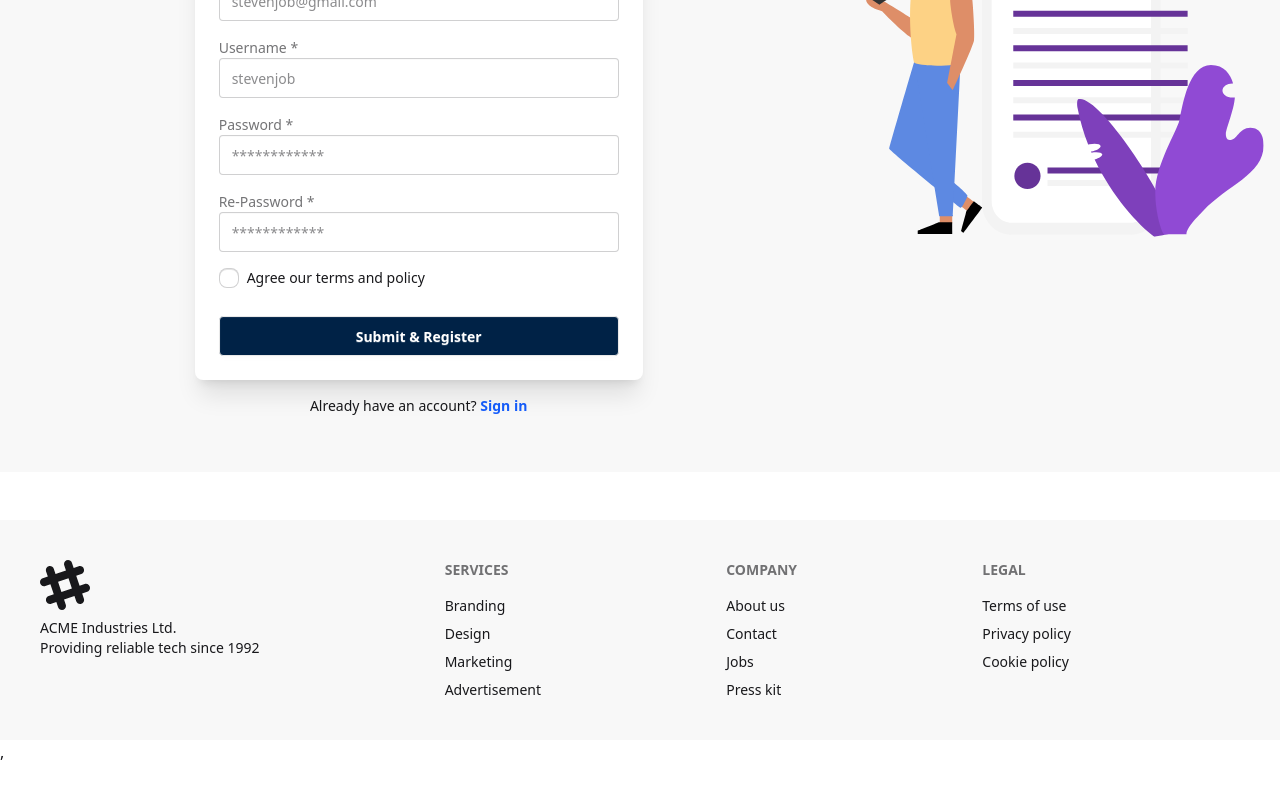
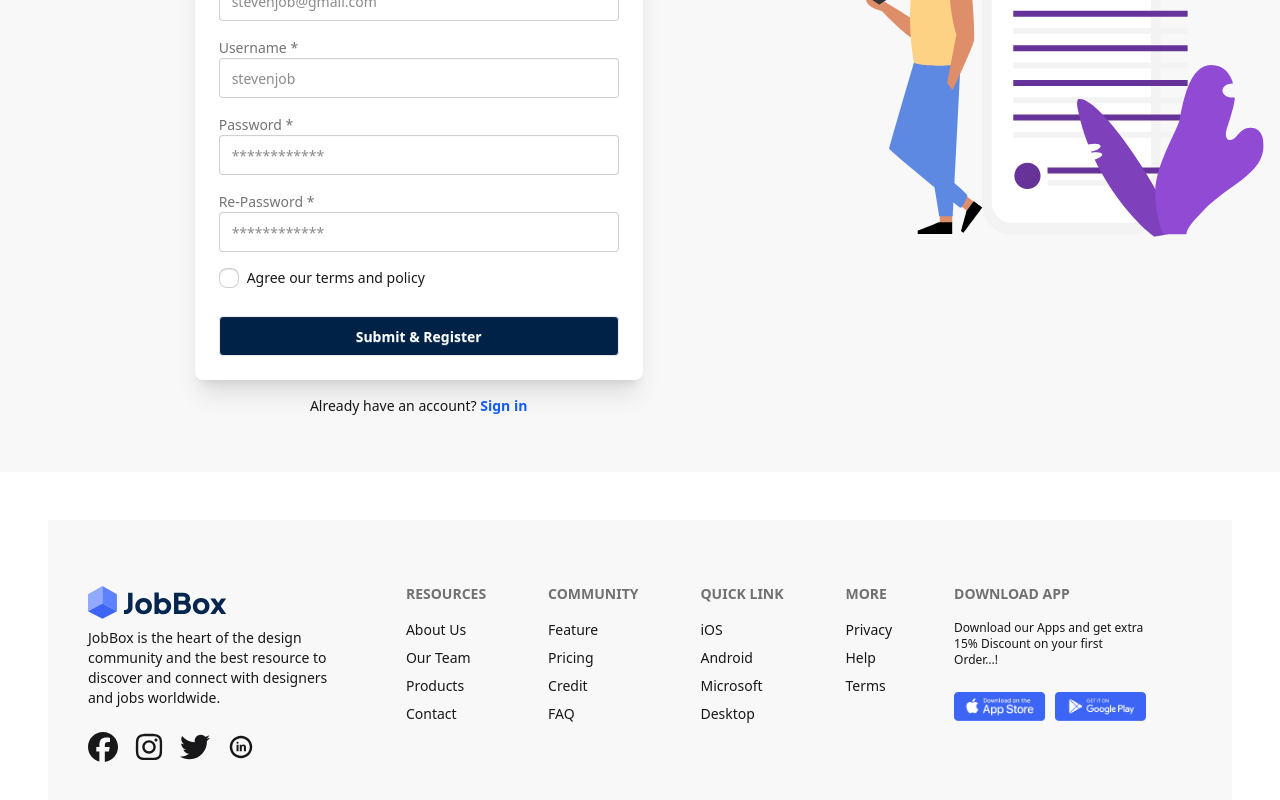
Before and after one commit to mokarrom17/joblagbe-client, a React (Vite) app: page /register in a window 1280 px wide. Shown: the part 466-1266 px from the top of the page. Before the commit the page ends 1230 px from the top, so only its background shows below. Built offline with nearby package versions, Linux system fonts and the light colour scheme; no server answers.

Commit message:
modified footer, jobCard,hotjob

```diff
--- /dev/null
+++ b/src/api/applicationApi.js
@@ -0,0 +1,3 @@
+export const myApplicationsPromise = email =>{
+    return fetch(`http://localhost:3000/my-applications?email=${email}`).then(res => res.json())
+}
--- a/src/pages/Home/HotJobs.jsx
+++ b/src/pages/Home/HotJobs.jsx
@@ -9,7 +9,7 @@ const HotJobs = ({jobsPromise}) => {
                 <h2 className='text-4xl font-bold '>Jobs of the day</h2>
             <p className='text-[#66789C] text-lg font-medium'>Search and connect with the right candidates faster.</p>
             </div>
-           <div className='grid grid-cols-1 md:grid-cols-2 lg:grid-cols-4 gap-4'>
+           <div className='grid grid-cols-1 md:grid-cols-2 lg:grid-cols-4 gap-4 px-12'>
              {jobs.map(job => <JobCard key={job._id} job={job}></JobCard>)}
            </div>
         </div>
--- a/src/pages/JobApply/JobApply.jsx
+++ b/src/pages/JobApply/JobApply.jsx
@@ -25,6 +25,7 @@ const JobApply = () => {
       jobId,
       applicant: user.email,
       resume,
+      description
     };
 
     axios
--- /dev/null
+++ b/src/pages/MyApplication/ApplicationList.jsx
@@ -0,0 +1,43 @@
+import { use } from "react";
+import JobApplicationRow from "./JobApplicationRow";
+
+const ApplicationList = ({ myApplicationsPromise }) => {
+  const application = use(myApplicationsPromise);
+  return (
+    <div>
+      <h3 className="text-3xl">Jobs Applied so far:{application.length}</h3>
+
+      <div className="overflow-x-auto">
+        <table className="table">
+          {/* head */}
+          <thead>
+            <tr>
+              <th>
+                <label>
+                  #
+                </label>
+              </th>
+              <th>Name</th>
+              <th>Job</th>
+              <th>Favorite Color</th>
+              <th></th>
+            </tr>
+          </thead>
+          <tbody>
+            {
+                application.map((application, index) => <JobApplicationRow
+                key={application._id}
+                index= {index}
+                application={application}
+                ></JobApplicationRow>)
+            }
+
+          </tbody>
+
+        </table>
+      </div>
+    </div>
+  );
+};
+
+export default ApplicationList;
--- /dev/null
+++ b/src/pages/MyApplication/ApplicationStats.jsx
@@ -0,0 +1,66 @@
+import React from "react";
+
+const ApplicationStats = () => {
+  return (
+    <div>
+      <div className="stats shadow">
+        <div className="stat">
+          <div className="stat-figure text-primary">
+            <svg
+              xmlns="http://www.w3.org/2000/svg"
+              fill="none"
+              viewBox="0 0 24 24"
+              className="inline-block h-8 w-8 stroke-current"
+            >
+              <path
+                strokeLinecap="round"
+                strokeLinejoin="round"
+                strokeWidth="2"
+                d="M4.318 6.318a4.5 4.5 0 000 6.364L12 20.364l7.682-7.682a4.5 4.5 0 00-6.364-6.364L12 7.636l-1.318-1.318a4.5 4.5 0 00-6.364 0z"
+              ></path>
+            </svg>
+          </div>
+          <div className="stat-title">Total Likes</div>
+          <div className="stat-value text-primary">25.6K</div>
+          <div className="stat-desc">21% more than last month</div>
+        </div>
+
+        <div className="stat">
+          <div className="stat-figure text-secondary">
+            <svg
+              xmlns="http://www.w3.org/2000/svg"
+              fill="none"
+              viewBox="0 0 24 24"
+              className="inline-block h-8 w-8 stroke-current"
+            >
+              <path
+                strokeLinecap="round"
+                strokeLinejoin="round"
+                strokeWidth="2"
+                d="M13 10V3L4 14h7v7l9-11h-7z"
+              ></path>
+            </svg>
+          </div>
+          <div className="stat-title">Page Views</div>
+          <div className="stat-value text-secondary">2.6M</div>
+          <div className="stat-desc">21% more than last month</div>
+        </div>
+
+        <div className="stat">
+          <div className="stat-figure text-secondary">
+            <div className="avatar avatar-online">
+              <div className="w-16 rounded-full">
+                <img src="https://img.daisyui.com/images/profile/demo/anakeen@192.webp" />
+              </div>
+            </div>
+          </div>
+          <div className="stat-value">86%</div>
+          <div className="stat-title">Tasks done</div>
+          <div className="stat-desc text-secondary">31 tasks remaining</div>
+        </div>
+      </div>
+    </div>
+  );
+};
+
+export default ApplicationStats;
--- /dev/null
+++ b/src/pages/MyApplication/JobApplicationRow.jsx
@@ -0,0 +1,43 @@
+import React from 'react';
+
+const JobApplicationRow = ({application, index}) => {
+    const {company, title}= application;
+    return (
+            <tr>
+              <th>
+                <label>
+                  {index + 1}
+                </label>
+              </th>
+              <td>
+                <div className="flex items-center gap-3">
+                  <div className="avatar">
+                    <div className="mask mask-squircle h-12 w-12">
+                      <img
+                        src={company.logo}
+                        alt="Avatar Tailwind CSS Component"
+                      />
+                    </div>
+                  </div>
+                  <div>
+                    <div className="font-bold">{title}</div>
+                    <div className="text-sm opacity-50">{company.name}</div>
+                  </div>
+                </div>
+              </td>
+              <td>
+                Zemlak, Daniel and Leannon
+                <br />
+                <span className="badge badge-ghost badge-sm">
+                  Desktop Support Technician
+                </span>
+              </td>
+              <td>Purple</td>
+              <th>
+                <button className="btn btn-ghost btn-xs">details</button>
+              </th>
+            </tr>
+    )
+};
+
+export default JobApplicationRow;
--- /dev/null
+++ b/src/pages/MyApplication/MyApplications.jsx
@@ -0,0 +1,20 @@
+import React, { Suspense } from "react";
+import ApplicationStats from "./ApplicationStats";
+import ApplicationList from "./ApplicationList";
+import useAuth from "../../Hooks/useAuth";
+import { myApplicationsPromise } from "../../api/applicationApi";
+
+const MyApplications = () => {
+    const {user} = useAuth();
+  return (
+    <div>
+     <ApplicationStats></ApplicationStats>
+     <Suspense fallback={"Loading your Applications..."}>
+     <ApplicationList  myApplicationsPromise={myApplicationsPromise(user.email)}>
+     </ApplicationList>
+     </Suspense>
+    </div>
+  );
+};
+
+export default MyApplications;
--- a/src/pages/shared/Footer.jsx
+++ b/src/pages/shared/Footer.jsx
@@ -1,46 +1,83 @@
 import React from "react";
+import logo from "../../assets/jobhub-logo.svg";
+import { FaFacebook } from "react-icons/fa6";
+import { FaInstagram } from "react-icons/fa";
+import { FaTwitter } from "react-icons/fa";
+import { TiSocialLinkedinCircular } from "react-icons/ti";
+import { Link } from "react-router";
+import apple from "../../assets/Footer btn/app-store.png";
+import google from "../../assets/Footer btn/android.png";
 
 const Footer = () => {
   return (
-   <div className="mt-12">
-     <footer className="footer sm:footer-horizontal bg-base-200 text-base-content p-10">
-      <aside>
-        <svg
-          width="50"
-          height="50"
-          viewBox="0 0 24 24"
-          xmlns="http://www.w3.org/2000/svg"
-          fillRule="evenodd"
-          clipRule="evenodd"
-          className="fill-current"
-        >
-          <path d="M22.672 15.226l-2.432.811.841 2.515c.33 1.019-.209 2.127-1.23 2.456-1.15.325-2.148-.321-2.463-1.226l-.84-2.518-5.013 1.677.84 2.517c.391 1.203-.434 2.542-1.831 2.542-.88 0-1.601-.564-1.86-1.314l-.842-2.516-2.431.809c-1.135.328-2.145-.317-2.463-1.229-.329-1.018.211-2.127 1.231-2.456l2.432-.809-1.621-4.823-2.432.808c-1.355.384-2.558-.59-2.558-1.839 0-.817.509-1.582 1.327-1.846l2.433-.809-.842-2.515c-.33-1.02.211-2.129 1.232-2.458 1.02-.329 2.13.209 2.461 1.229l.842 2.515 5.011-1.677-.839-2.517c-.403-1.238.484-2.553 1.843-2.553.819 0 1.585.509 1.85 1.326l.841 2.517 2.431-.81c1.02-.33 2.131.211 2.461 1.229.332 1.018-.21 2.126-1.23 2.456l-2.433.809 1.622 4.823 2.433-.809c1.242-.401 2.557.484 2.557 1.838 0 .819-.51 1.583-1.328 1.847m-8.992-6.428l-5.01 1.675 1.619 4.828 5.011-1.674-1.62-4.829z"></path>
-        </svg>
+    <div className="mt-12 px-12">
+      <footer className="footer sm:footer-horizontal bg-base-200 text-base-content px-10 py-16">
+        <aside className="w-64">
+          <img src={logo} alt="JobHub Logo" />
           <p>
-          ACME Industries Ltd.
-          <br />
-          Providing reliable tech since 1992
+            JobBox is the heart of the design community and the best resource to
+            discover and connect with designers and jobs worldwide.
           </p>
+          <div className="flex gap-4 text-3xl mt-4">
+            <Link>
+              <FaFacebook />
+            </Link>
+            <Link>
+              <FaInstagram />
+            </Link>
+            <Link>
+              <FaTwitter />
+            </Link>
+            <Link>
+              <TiSocialLinkedinCircular />
+            </Link>
+          </div>
         </aside>
         <nav>
-        <h6 className="footer-title">Services</h6>
-        <a className="link link-hover">Branding</a>
-        <a className="link link-hover">Design</a>
-        <a className="link link-hover">Marketing</a>
-        <a className="link link-hover">Advertisement</a>
+          <h6 className="footer-title">Resources</h6>
+          <Link>About Us</Link>
+          <Link>Our Team</Link>
+          <Link>Products</Link>
+          <Link>Contact</Link>
         </nav>
         <nav>
-        <h6 className="footer-title">Company</h6>
-        <a className="link link-hover">About us</a>
-        <a className="link link-hover">Contact</a>
-        <a className="link link-hover">Jobs</a>
-        <a className="link link-hover">Press kit</a>
+          <h6 className="footer-title">Community</h6>
+          <Link>Feature</Link>
+          <Link>Pricing</Link>
+          <Link>Credit</Link>
+          <Link>FAQ</Link>
         </nav>
         <nav>
-        <h6 className="footer-title">Legal</h6>
-        <a className="link link-hover">Terms of use</a>
-        <a className="link link-hover">Privacy policy</a>
-        <a className="link link-hover">Cookie policy</a>
+          <h6 className="footer-title">Quick Link</h6>
+          <Link>iOS</Link>
+          <Link>Android</Link>
+          <Link>Microsoft</Link>
+          <Link>Desktop</Link>
+        </nav>
+        <nav>
+          <h6 className="footer-title">More</h6>
+          <Link>Privacy</Link>
+          <Link>Help</Link>
+          <Link>Terms</Link>
+        </nav>
+        <nav className="w-48">
+          <h6 className="footer-title">Download App</h6>
+          <p className="text-xs">
+            Download our Apps and get extra 15% Discount on your first Order…!
+          </p>
+          <div className="flex md:flex-col lg:flex-row gap-2 mt-4">
+            <Link to="/app-store">
+              <button>
+                <img src={apple} alt="App Store" />
+              </button>
+            </Link>
+
+            <Link to="/google-play">
+              <button>
+                <img src={google} alt="Google Play Store" />
+              </button>
+            </Link>
+          </div>
         </nav>
       </footer>
     </div>
--- a/src/pages/shared/JobCard.jsx
+++ b/src/pages/shared/JobCard.jsx
@@ -19,7 +19,7 @@ const JobCard = ({ job }) => {
   } = job;
   return (
     <div>
-      <div className="card bg-base-100 w-full shadow-sm h-[350px] hover:shadow-lg transition-shadow duration-300">
+      <div className="card bg-base-100 w-full shadow-sm h-full hover:shadow-lg transition-shadow duration-300">
         <div className="flex items-center gap-4 p-4">
           <figure>
             <img src={company.logo} alt="Shoes" />
--- a/src/router/router.jsx
+++ b/src/router/router.jsx
@@ -7,6 +7,7 @@ import SIgnIn from "../pages/SignIn/SIgnIn";
 import JobDetails from "../pages/JobDetails/JobDetails";
 import JobApply from "../pages/JobApply/JobApply";
 import PrivateRoutes from "../routes/PrivateRoutes";
+import MyApplications from "../pages/MyApplication/MyApplications";
 
 const router = createBrowserRouter([
   {
@@ -33,6 +34,10 @@ const router = createBrowserRouter([
       {
         path: "/job-apply/:id",
         element: <PrivateRoutes> <JobApply></JobApply> </PrivateRoutes>
+      },
+      {
+        path:"/my-applications",
+        element: <PrivateRoutes><MyApplications></MyApplications></PrivateRoutes>
       }
     ],
   },
```
Also changed, not shown: src/pages/shared/NavBar.jsx (+18 -12 lines), src/assets/Footer btn/android.png (added), src/assets/Footer btn/app-store.png (added). Lines whose indentation alone changed are shown as unchanged.
